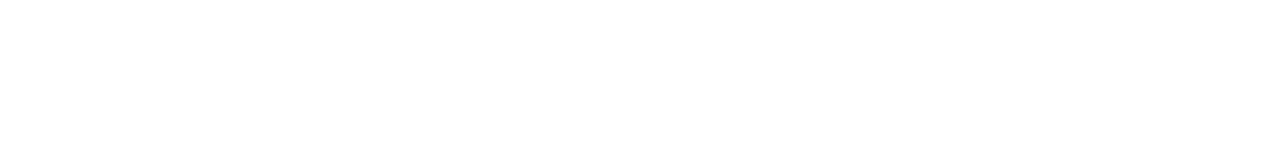
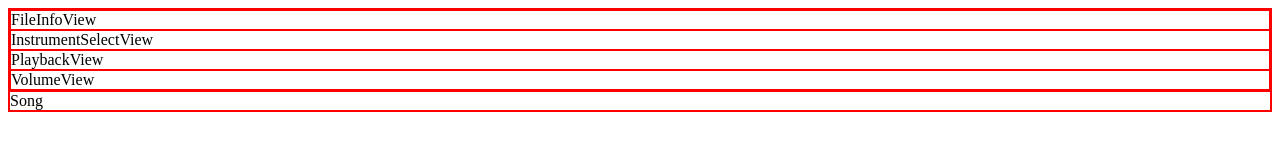
Before and after one commit to BusFactor1Inc/chordtutor, a website: page client/dev.html in a window 1280 px wide. Drawn offline with Linux system fonts and the light colour scheme.

Commit message:
Checkpoint.

```diff
--- /dev/null
+++ b/client/app-view.js
@@ -0,0 +1,15 @@
+var AppView = View({
+    type: 'AppView',
+    model: 'app',
+    init: function (model) {
+        this.create('controls', new ControlsView(model));
+        this.create('song', new SongView(model));
+    },
+    render: function () {
+        var html = [
+            this.controls().$el,
+            this.song().$el
+        ];
+        this.$el.html(html);
+    }
+});
--- a/client/app.js
+++ b/client/app.js
@@ -0,0 +1,10 @@
+var App = Model({
+    type: 'App'
+});
+
+var app = new App();
+var appView = new AppView(app);
+
+$(document).ready(function () {
+    $('body').html(appView.$el);
+});
--- a/client/dev.html
+++ b/client/dev.html
@@ -1,10 +1,14 @@
 <html>
   <head>
+    <title>Song Tutor</title>
     <meta charset="UTF-8">
     <link rel="stylesheet" href="style.css">
     <link rel="stylesheet" href="lib/font-awesome/css/font-awesome.css">
     <script src="lib/jquery/dist/jquery.js"></script>
     <script src="lib/px2/px2.js"></script>
+    <script src="transport-view.js"></script>
+    <script src="song-view.js"></script>
+    <script src="app-view.js"></script>
     <script src="app.js"></script>
   </head>
   <body>
--- /dev/null
+++ b/client/song-view.js
@@ -0,0 +1,9 @@
+var SongView = View({
+    type: 'SongView',
+    model: 'song',
+    init: function (model) {
+    },
+    render: function () {
+        this.$el.html('Song');
+    }
+});
--- a/client/style.css
+++ b/client/style.css
@@ -0,0 +1,12 @@
+div {
+    border: solid 1px red;
+}
+
+ControlsView {
+}
+
+SongView {
+}
+
+AppView {
+}
--- /dev/null
+++ b/client/transport-view.js
@@ -0,0 +1,47 @@
+var FileInfoView = View({
+    type: 'FileInfoView',
+    render: function () {
+        return this.$el.html('FileInfoView');
+    }
+});
+
+var InstrumentSelectView = View({
+    type: 'InstrumentSelectView',
+    render: function () {
+        return this.$el.html('InstrumentSelectView');
+    }
+});
+
+var PlaybackView = View({
+    type: 'PlaybackView',
+    render: function () {
+        return this.$el.html('PlaybackView');
+    }
+});
+
+var VolumeView = View({
+    type: 'VolumeView',
+    render: function () {
+        return this.$el.html('VolumeView');
+    }
+});
+
+var ControlsView = View({
+    type: 'ControlsView',
+    model: 'app',
+    init: function (model) {
+        this.create('fileInfo', new FileInfoView(app));
+        this.create('instrumentSelect', new InstrumentSelectView(app)); // ???
+        this.create('playbackView', new PlaybackView(app));
+        this.create('volumeView', new VolumeView(app));
+    },
+    render: function () {
+        var html = [
+            this.fileInfo().$el,
+            this.instrumentSelect().$el,
+            this.playbackView().$el,
+            this.volumeView().$el
+        ]
+        this.$el.html(html);
+    }
+});
```
Also changed, not shown: 3 other files.
